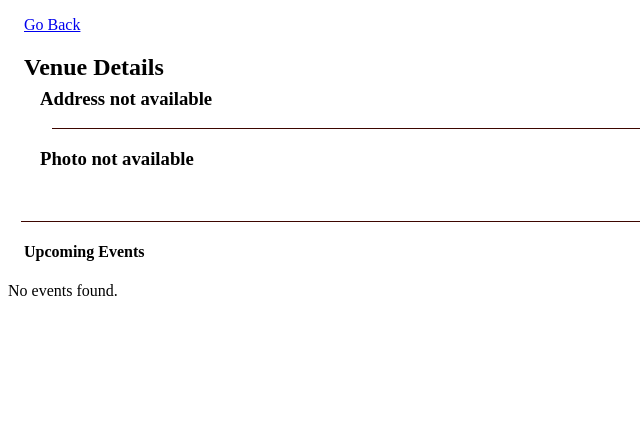
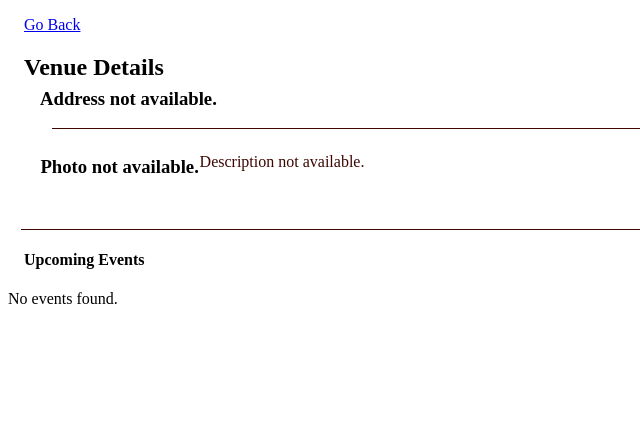
Before and after one commit to nezcodin/Tick-iT-Hackathon, a Django app: template tickit_project/tickit/templates/venue_details.html in a window 1280 px wide. Shown: the part 159-596 px from the top of the page, without its empty margins (0-640 px from the left). Run offline with Django 4.2, Linux system fonts and the light colour scheme; the template is opened without the code that fills it, so the values that code supplies are empty; the visitor is signed in with stand-in values (Sample User, id 1).

Commit message:
venue details desc css

```diff
--- a/tickit_project/tickit/static/venue_details.css
+++ b/tickit_project/tickit/static/venue_details.css
@@ -64,10 +64,25 @@
   display: flex;
 }
 
+.photo-description {
+  display: flex;
+  flex-direction: row;
+  justify-content: space-around;
+}
+
+#venue-photo {
+  margin: 1rem;
+}
+
 .image-container {
   display: flex;
   align-items: center;
   justify-content: center;
+}
+
+#description {
+  color: var(--md-sys-color-on-secondary-container);
+  width: 65rem;
 }
 
 .event img {
--- a/tickit_project/tickit/templates/venue_details.html
+++ b/tickit_project/tickit/templates/venue_details.html
@@ -17,14 +17,21 @@
                 {% if venue.location %}
                 <h3> {{ venue.location }} </h3>
                 {% else %}
-                <h3> Address not available </h3>
+                <h3> Address not available. </h3>
                 {% endif %}
                 <hr class="line"></hr>
-                {% if venue.photo_url %}
-                <img src={{ venue.photo_url }} alt="Venue Image" />
-                {% else %}
-                <h3> Photo not available </h3>
-                {% endif %}
+                <div class="photo-description">
+                  {% if venue.photo_url %}
+                  <img id="venue-photo" src={{ venue.photo_url }} alt="Venue Image" />
+                  {% else %}
+                  <h3> Photo not available. </h3>
+                  {% endif %}
+                  {% if venue.description %}
+                  <p id="description">{{ venue.description }}</p>
+                  {% else %}
+                  <p id="description"> Description not available. </p>
+                  {% endif %}
+                </div>
             </div>
         </div>
         {% if user.id == venue.owner_id %}
```
